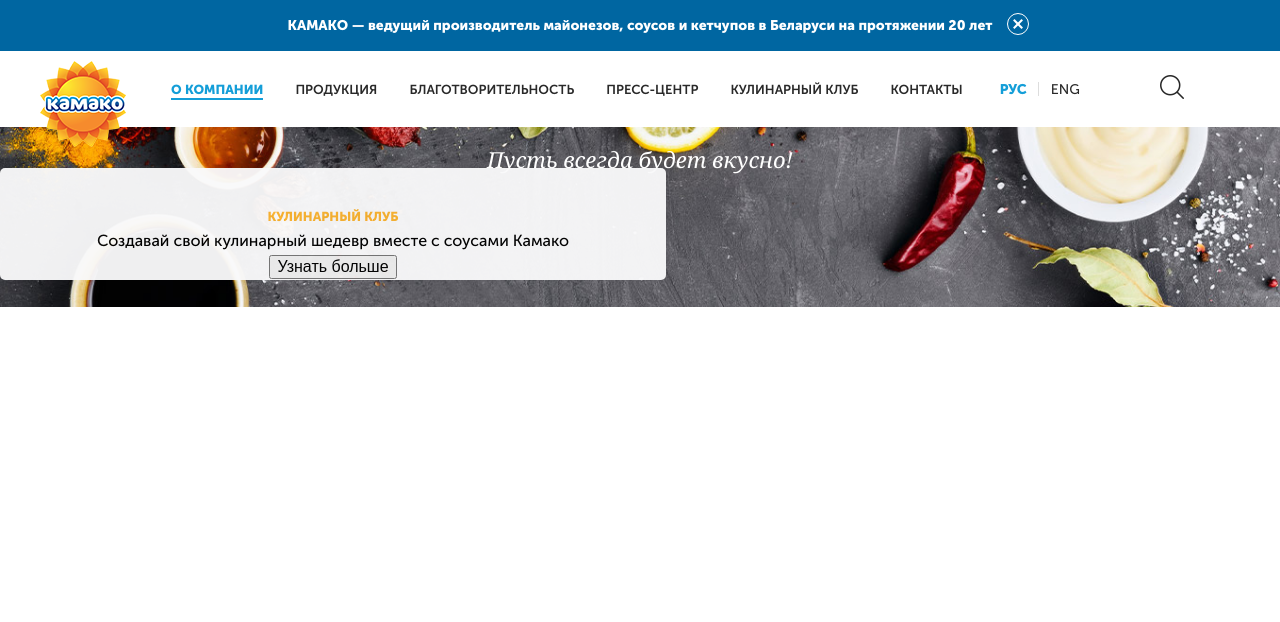
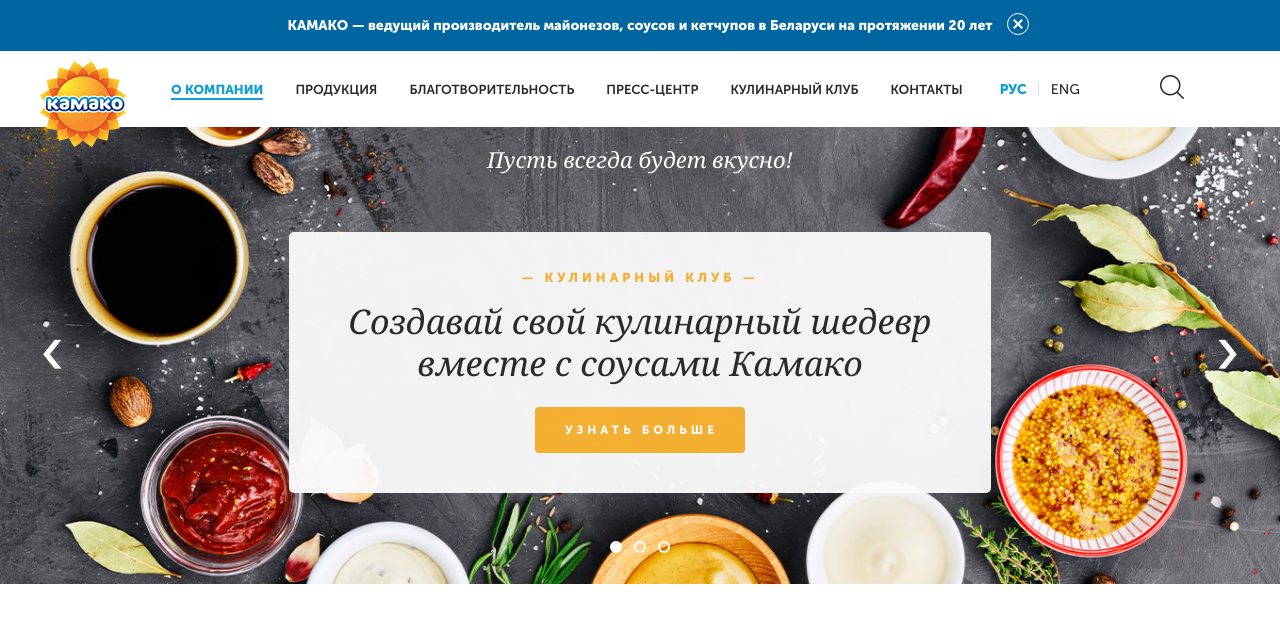
Before and after one commit to igorChechura/test-db, a website: page app/index.html in a window 1280 px wide. Drawn offline with Linux system fonts and the light colour scheme.

Commit message:
Десктопная большая версия готово

```diff
--- a/app/index.html
+++ b/app/index.html
@@ -54,15 +54,19 @@
 		<h1>Пусть всегда будет вкусно!</h1>
 		<div class="owl-carousel">
 			<div class="slider-item">
-				<h2>Кулинарный клуб</h2>
-				<p>Создавай свой кулинарный шедевр вместе с соусами Камако</p>
+				<h2>— Кулинарный клуб —</h2>
+				<p>Создавай свой кулинарный шедевр<br> вместе с соусами Камако</p>
 				<button>Узнать больше</button>
 			</div>
 			<div class="slider-item">
-
+				<h2>— Кулинарный клуб —</h2>
+				<p>Создавай свой кулинарный шедевр<br> вместе с соусами Камако</p>
+				<button>Узнать больше</button>
 			</div>
 			<div class="slider-item">
-
+				<h2>— Кулинарный клуб —</h2>
+				<p>Создавай свой кулинарный шедевр<br> вместе с соусами Камако</p>
+				<button>Узнать больше</button>
 			</div>
 		</div>
 	</section>
--- a/app/js/common.js
+++ b/app/js/common.js
@@ -7,9 +7,16 @@
 
 	// Owl-carousel
 	$('.owl-carousel').owlCarousel({
-		items: 1
+		items: 1,
+		loop: true,
+		nav: true,
+		dots: true,
+		autoplay: true,
+		autoplayTimeout: 7500
 	});
 
 
 
+
+
 });
--- a/app/sass/main.sass
+++ b/app/sass/main.sass
@@ -149,8 +149,11 @@
 .slider
 	background-image: url(../img/slider-bg.jpg)
 	background-size: cover
+	background-position: center bottom
 	padding-top: 25px
+	padding-bottom: 25px
 	h1
+		margin-bottom: 64px
 		text-align: center
 		font-family: NotoSerifItalic-db, serif
 		color: #ffffff
@@ -158,8 +161,8 @@
 		line-height: 15.94px
 		font-weight: normal
 	&-item
-		max-width: 666px
-		padding-top: 38px
+		display: inline-block
+		padding: 25px 60px 40px
 		background-color: #f9f9fa
 		opacity: 0.96
 		border-radius: 5px
@@ -167,9 +170,64 @@
 		h2
 			font-weight: 900
 			font-size: 12.95px
+			line-height:  42.84px
 			text-transform: uppercase
+			letter-spacing: 4px
 			color: #fab330
+		p
+			font-family: NotoSerifItalic-db, serif
+			font-size: 	34px
+			font-weight: normal
+			line-height:  42px
+			color: #282828
+		button
+			margin-top: 23px
+			padding: 17px 27px 15px 30px
+			background-color: #fab330
+			border: none
+			font-family: MuseoSans-db, sans-serif
+			font-weight: 900
+			font-size: 11.96px
+			text-transform: uppercase
+			letter-spacing: 4px
+			color: #fff
+			outline: none
+			border-radius: 4px
+			transition: background-color .25s ease
+			&:hover
+				background-color: $active
 
+.owl-carousel
+	.owl-item
+		text-align: center
+	.owl-nav
+		max-width: 1200px
+		margin: auto
+		position: relative
+		.owl-prev, .owl-next
+			position: absolute
+			top: -200px
+			outline: none
+			span
+				color: #fff
+				font-size: 70px
+		.owl-prev
+			left: 0
+		.owl-next
+			right: 0
+	.owl-dots
+		margin-top: 40px
+		text-align: center
+		.owl-dot
+			width: 12px
+			height: 12px
+			margin: 0 6px
+			border: 2px solid #fff
+			border-radius: 50%
+			outline: none
+			transition: background-color .3s ease
+			&.active
+				background-color: #fff
 
 
 
```
Also changed, not shown: app/css/main.min.css, app/js/scripts.min.js.
